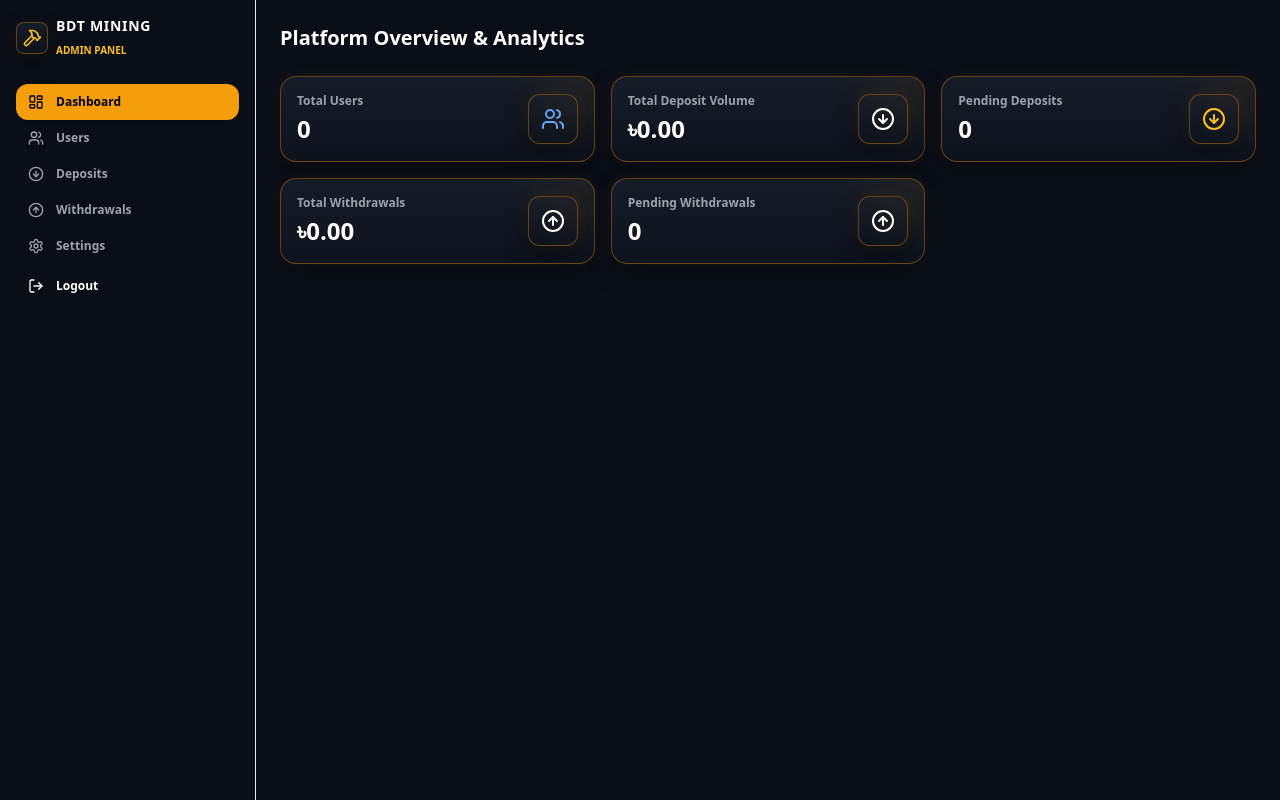
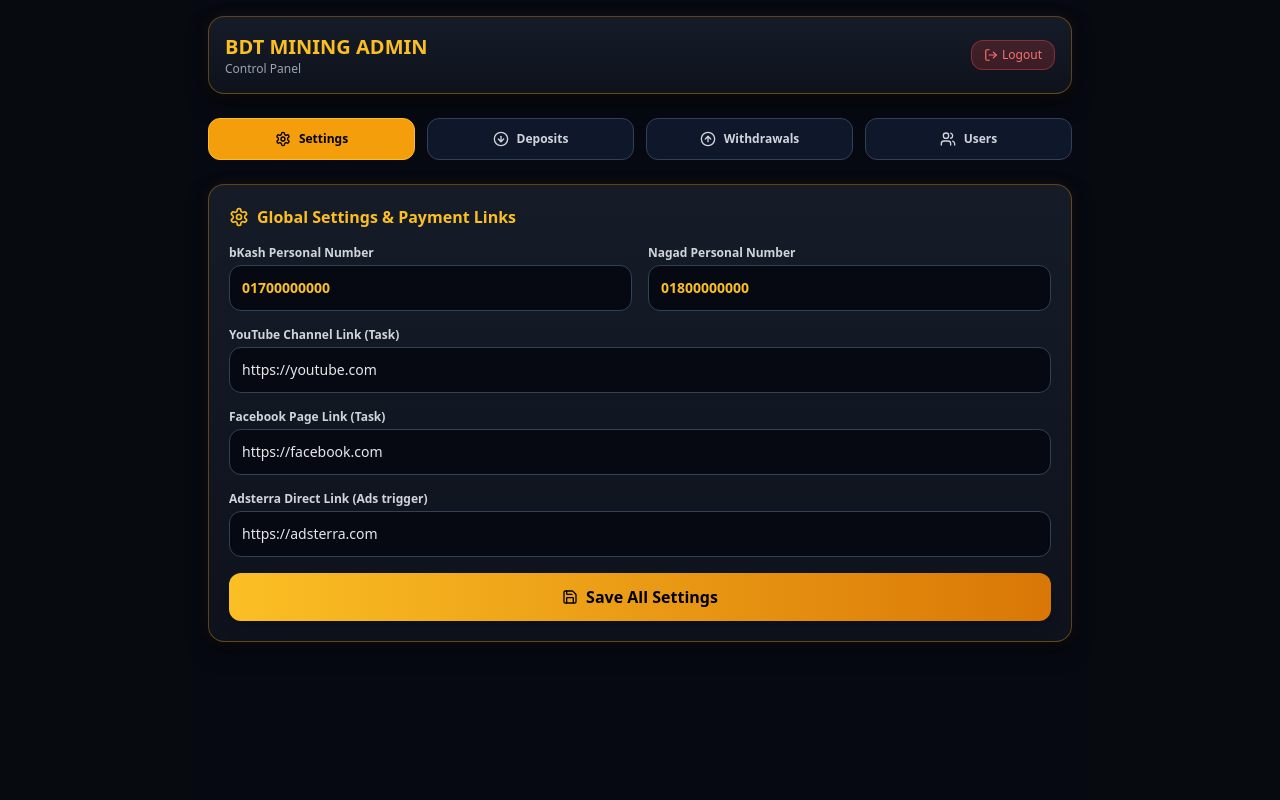
Before and after one commit to saginur45106790-design/bdt-mining, a Next.js app: page /admin in a window 1280 px wide. Built offline with nearby package versions, Linux system fonts and the light colour scheme; no server answers; sample sign-in values are in the browser's storage.

Commit message:
Update Admin credentials and connect real-time admin settings

```diff
--- a/src/pages/admin/index.js
+++ b/src/pages/admin/index.js
@@ -1,61 +1,164 @@
 import React, { useEffect, useState } from 'react';
-import AdminLayout from '@/components/admin/AdminLayout';
-import GlassCard from '@/components/ui/GlassCard';
-import { Users, ArrowDownCircle, ArrowUpCircle, Cpu } from 'lucide-react';
+import { useRouter } from 'next/router';
+import { Settings, Users, ArrowDownCircle, ArrowUpCircle, LogOut, Save } from 'lucide-react';
 
 export default function AdminDashboard() {
-  const [stats, setStats] = useState({
-    totalUsers: 0,
-    totalDeposits: '0.00',
-    pendingDeposits: 0,
-    totalWithdrawals: '0.00',
-    pendingWithdrawals: 0,
+  const router = useRouter();
+  const [tab, setTab] = useState('settings');
+  const [settings, setSettings] = useState({
+    bkashNumber: '',
+    nagadNumber: '',
+    youtubeLink: '',
+    facebookLink: '',
+    adsterraLink: ''
   });
+  const [msg, setMsg] = useState('');
 
   useEffect(() => {
     const token = localStorage.getItem('adminToken');
-    fetch('/api/admin/stats', {
-      headers: { Authorization: `Bearer ${token}` },
-    })
-      .then((res) => res.json())
-      .then((data) => {
-        if (data.totalUsers !== undefined) setStats(data);
-      })
-      .catch(() => {});
+    if (!token) {
+      router.push('/admin/login');
+      return;
+    }
+    fetchSettings();
   }, []);
 
-  const cards = [
-    { label: 'Total Users', value: stats.totalUsers, icon: Users, color: 'text-blue-400' },
-    { label: 'Total Deposit Volume', value: `৳${stats.totalDeposits}`, icon: ArrowDownCircle, color: 'text-activeGreen' },
-    { label: 'Pending Deposits', value: stats.pendingDeposits, icon: ArrowDownCircle, color: 'text-amber-400' },
-    { label: 'Total Withdrawals', value: `৳${stats.totalWithdrawals}`, icon: ArrowUpCircle, color: 'text-statusPurple' },
-    { label: 'Pending Withdrawals', value: stats.pendingWithdrawals, icon: ArrowUpCircle, color: 'text-lockedRed' },
-  ];
+  const fetchSettings = async () => {
+    try {
+      const res = await fetch('/api/admin/settings');
+      const data = await res.json();
+      setSettings(data);
+    } catch (e) {}
+  };
+
+  const handleSaveSettings = async (e) => {
+    e.preventDefault();
+    const token = localStorage.getItem('adminToken');
+    setMsg('Saving settings...');
+    try {
+      const res = await fetch('/api/admin/settings', {
+        method: 'POST',
+        headers: {
+          'Content-Type': 'application/json',
+          'Authorization': `Bearer ${token}`
+        },
+        body: JSON.stringify(settings)
+      });
+      if (res.ok) {
+        setMsg('✅ All settings saved & live on user app!');
+      } else {
+        setMsg('❌ Failed to save settings');
+      }
+    } catch (e) {
+      setMsg('❌ Error updating settings');
+    }
+  };
+
+  const logout = () => {
+    localStorage.removeItem('adminToken');
+    router.push('/admin/login');
+  };
 
   return (
-    <AdminLayout>
-      <div className="space-y-6">
-        <h2 className="text-xl font-extrabold text-white">Platform Overview & Analytics</h2>
+    <div className="min-h-screen bg-[#060911] text-white p-4 max-w-4xl mx-auto pb-20">
+      <div className="flex items-center justify-between p-4 bg-[#0F172A] border border-amber-500/30 rounded-2xl mb-6 shadow-xl">
+        <div>
+          <h1 className="text-xl font-bold text-amber-400">BDT MINING ADMIN</h1>
+          <p className="text-xs text-gray-400">Control Panel</p>
+        </div>
+        <button onClick={logout} className="px-3 py-1.5 text-xs bg-red-500/20 text-red-400 border border-red-500/40 rounded-xl flex items-center gap-1">
+          <LogOut className="w-3.5 h-3.5" /> Logout
+        </button>
+      </div>
 
-        <div className="grid grid-cols-1 sm:grid-cols-2 lg:grid-cols-3 gap-4">
-          {cards.map((c) => {
-            const Icon = c.icon;
-            return (
-              <GlassCard key={c.label}>
-                <div className="flex items-center justify-between">
-                  <div>
-                    <span className="text-xs text-gray-400 font-semibold block">{c.label}</span>
-                    <h3 className="text-2xl font-extrabold text-white mt-1">{c.value}</h3>
-                  </div>
-                  <div className={`p-3 rounded-xl bg-darkBg border border-amber-500/50/20 ${c.color}`}>
-                    <Icon className="w-6 h-6" />
-                  </div>
-                </div>
-              </GlassCard>
-            );
-          })}
+      <div className="grid grid-cols-2 md:grid-cols-4 gap-3 mb-6">
+        <button onClick={() => setTab('settings')} className={`p-3 rounded-xl border text-xs font-bold flex items-center gap-2 justify-center ${tab==='settings' ? 'bg-amber-500 text-black border-amber-400' : 'bg-slate-900 border-slate-700 text-gray-300'}`}>
+          <Settings className="w-4 h-4" /> Settings
+        </button>
+        <button onClick={() => setTab('deposits')} className={`p-3 rounded-xl border text-xs font-bold flex items-center gap-2 justify-center ${tab==='deposits' ? 'bg-amber-500 text-black border-amber-400' : 'bg-slate-900 border-slate-700 text-gray-300'}`}>
+          <ArrowDownCircle className="w-4 h-4" /> Deposits
+        </button>
+        <button onClick={() => setTab('withdrawals')} className={`p-3 rounded-xl border text-xs font-bold flex items-center gap-2 justify-center ${tab==='withdrawals' ? 'bg-amber-500 text-black border-amber-400' : 'bg-slate-900 border-slate-700 text-gray-300'}`}>
+          <ArrowUpCircle className="w-4 h-4" /> Withdrawals
+        </button>
+        <button onClick={() => setTab('users')} className={`p-3 rounded-xl border text-xs font-bold flex items-center gap-2 justify-center ${tab==='users' ? 'bg-amber-500 text-black border-amber-400' : 'bg-slate-900 border-slate-700 text-gray-300'}`}>
+          <Users className="w-4 h-4" /> Users
+        </button>
+      </div>
+
+      {tab === 'settings' && (
+        <div className="p-5 bg-[#0F172A] border border-amber-500/30 rounded-2xl space-y-4">
+          <h2 className="text-base font-bold text-amber-400 flex items-center gap-2">
+            <Settings className="w-5 h-5" /> Global Settings & Payment Links
+          </h2>
+          {msg && <div className="p-3 text-xs bg-amber-500/20 border border-amber-500/40 text-amber-300 rounded-xl">{msg}</div>}
+
+          <form onSubmit={handleSaveSettings} className="space-y-4">
+            <div className="grid grid-cols-1 md:grid-cols-2 gap-4">
+              <div>
+                <label className="text-xs font-bold text-gray-300 mb-1 block">bKash Personal Number</label>
+                <input
+                  type="text"
+                  value={settings.bkashNumber || ''}
+                  onChange={(e) => setSettings({ ...settings, bkashNumber: e.target.value })}
+                  placeholder="017XXXXXXXX"
+                  className="w-full p-3 bg-[#060911] border border-slate-700 rounded-xl text-sm text-amber-400 font-bold outline-none"
+                />
+              </div>
+              <div>
+                <label className="text-xs font-bold text-gray-300 mb-1 block">Nagad Personal Number</label>
+                <input
+                  type="text"
+                  value={settings.nagadNumber || ''}
+                  onChange={(e) => setSettings({ ...settings, nagadNumber: e.target.value })}
+                  placeholder="018XXXXXXXX"
+                  className="w-full p-3 bg-[#060911] border border-slate-700 rounded-xl text-sm text-amber-400 font-bold outline-none"
+                />
+              </div>
+            </div>
+
+            <div>
+              <label className="text-xs font-bold text-gray-300 mb-1 block">YouTube Channel Link (Task)</label>
+              <input
+                type="text"
+                value={settings.youtubeLink || ''}
+                onChange={(e) => setSettings({ ...settings, youtubeLink: e.target.value })}
+                className="w-full p-3 bg-[#060911] border border-slate-700 rounded-xl text-sm text-gray-200 outline-none"
+              />
+            </div>
+
+            <div>
+              <label className="text-xs font-bold text-gray-300 mb-1 block">Facebook Page Link (Task)</label>
+              <input
+                type="text"
+                value={settings.facebookLink || ''}
+                onChange={(e) => setSettings({ ...settings, facebookLink: e.target.value })}
+                className="w-full p-3 bg-[#060911] border border-slate-700 rounded-xl text-sm text-gray-200 outline-none"
+              />
+            </div>
+
+            <div>
+              <label className="text-xs font-bold text-gray-300 mb-1 block">Adsterra Direct Link (Ads trigger)</label>
+              <input
+                type="text"
+                value={settings.adsterraLink || ''}
+                onChange={(e) => setSettings({ ...settings, adsterraLink: e.target.value })}
+                className="w-full p-3 bg-[#060911] border border-slate-700 rounded-xl text-sm text-gray-200 outline-none"
+              />
+            </div>
+
+            <button type="submit" className="w-full py-3 bg-gradient-to-r from-amber-400 to-amber-600 text-black font-extrabold rounded-xl shadow-lg flex items-center justify-center gap-2">
+              <Save className="w-4 h-4" /> Save All Settings
+            </button>
+          </form>
         </div>
-      </div>
-    </AdminLayout>
+      )}
+
+      {tab !== 'settings' && (
+        <div className="p-8 text-center bg-[#0F172A] border border-slate-800 rounded-2xl text-gray-400 text-sm">
+          No pending requests in {tab} queue right now.
+        </div>
+      )}
+    </div>
   );
 }
--- a/src/pages/admin/login.js
+++ b/src/pages/admin/login.js
@@ -1,83 +1,80 @@
 import React, { useState } from 'react';
 import { useRouter } from 'next/router';
-import { Hammer, Lock, Phone } from 'lucide-react';
+import { Lock, Phone, ShieldCheck } from 'lucide-react';
 
 export default function AdminLogin() {
-  const router = useRouter();
   const [phone, setPhone] = useState('');
   const [password, setPassword] = useState('');
   const [error, setError] = useState('');
   const [loading, setLoading] = useState(false);
+  const router = useRouter();
 
-  const handleSubmit = async (e) => {
+  const handleLogin = async (e) => {
     e.preventDefault();
+    setLoading(true);
     setError('');
-    setLoading(true);
 
     try {
-      const res = await fetch('/api/auth/login', {
+      const res = await fetch('/api/admin/login', {
         method: 'POST',
         headers: { 'Content-Type': 'application/json' },
-        body: JSON.stringify({ phone, password }),
+        body: JSON.stringify({ phone, password })
       });
+      const data = await res.json();
 
-      const data = await res.json();
-      if (!res.ok) throw new Error(data.error || 'Login failed');
-      if (data.user?.role !== 'ADMIN') throw new Error('Access denied: Not an Admin');
-
-      localStorage.setItem('adminToken', data.token);
-      router.push('/admin');
+      if (data.success) {
+        localStorage.setItem('adminToken', data.token);
+        router.push('/admin');
+      } else {
+        setError(data.message || 'Invalid Login Credentials');
+      }
     } catch (err) {
-      setError(err.message);
+      setError('Connection Error');
     } finally {
       setLoading(false);
     }
   };
 
   return (
-    <div className="min-h-screen bg-darkBg flex items-center justify-center p-4">
-      <div className="w-full max-w-sm bg-navyCard border border-amber-500/50/30 rounded-2xl p-6 shadow-2xl">
-        <div className="text-center mb-6">
-          <div className="w-12 h-12 rounded-2xl bg-amber-500/10 border border-amber-500/50/30 flex items-center justify-center mx-auto mb-2 text-amber-400">
-            <Hammer className="w-6 h-6" />
+    <div className="min-h-screen bg-[#070A0F] flex items-center justify-center p-4 text-white">
+      <div className="w-full max-w-md p-6 rounded-2xl bg-[#0F172A] border border-amber-500/40 shadow-2xl space-y-6">
+        <div className="text-center space-y-2">
+          <div className="w-16 h-16 mx-auto rounded-2xl bg-amber-500/10 border border-amber-500/40 flex items-center justify-center text-amber-400">
+            <ShieldCheck className="w-8 h-8" />
           </div>
-          <h2 className="text-lg font-bold text-white">BDT MINING ADMIN</h2>
+          <h1 className="text-2xl font-extrabold text-amber-400">BDT MINING ADMIN</h1>
           <p className="text-xs text-gray-400">Secure Administrative Console</p>
         </div>
 
-        {error && (
-          <div className="bg-lockedRed/10 border border-lockedRed/30 text-lockedRed text-xs font-semibold p-2.5 rounded-xl mb-4 text-center">
-            {error}
-          </div>
-        )}
+        {error && <div className="p-3 text-xs bg-red-500/20 border border-red-500/50 text-red-400 rounded-xl text-center">{error}</div>}
 
-        <form onSubmit={handleSubmit} className="space-y-3.5 text-xs">
+        <form onSubmit={handleLogin} className="space-y-4">
           <div>
-            <label className="text-gray-300 block mb-1 font-semibold">Admin Phone Number</label>
+            <label className="text-xs text-gray-300 font-bold mb-1 block">Admin Phone Number</label>
             <div className="relative">
-              <Phone className="w-4 h-4 text-gray-400 absolute left-3 top-1/2 -translate-y-1/2" />
+              <Phone className="w-4 h-4 absolute left-3 top-3.5 text-amber-400" />
               <input
                 type="text"
-                placeholder="01XXXXXXXXX"
                 value={phone}
                 onChange={(e) => setPhone(e.target.value)}
+                placeholder="01798147447"
                 required
-                className="w-full glass-input rounded-xl py-2.5 pl-10 pr-3 text-xs"
+                className="w-full pl-10 pr-4 py-3 bg-[#070A0F] border border-slate-700 rounded-xl text-sm focus:border-amber-400 outline-none text-white"
               />
             </div>
           </div>
 
           <div>
-            <label className="text-gray-300 block mb-1 font-semibold">Admin Password</label>
+            <label className="text-xs text-gray-300 font-bold mb-1 block">Admin Password</label>
             <div className="relative">
-              <Lock className="w-4 h-4 text-gray-400 absolute left-3 top-1/2 -translate-y-1/2" />
+              <Lock className="w-4 h-4 absolute left-3 top-3.5 text-amber-400" />
               <input
                 type="password"
-                placeholder="••••••••"
                 value={password}
                 onChange={(e) => setPassword(e.target.value)}
+                placeholder="••••••••"
                 required
-                className="w-full glass-input rounded-xl py-2.5 pl-10 pr-3 text-xs"
+                className="w-full pl-10 pr-4 py-3 bg-[#070A0F] border border-slate-700 rounded-xl text-sm focus:border-amber-400 outline-none text-white"
               />
             </div>
           </div>
@@ -85,7 +82,7 @@ export default function AdminLogin() {
           <button
             type="submit"
             disabled={loading}
-            className="w-full py-3 bg-gradient-to-r from-goldPrimary to-goldHover text-black font-bold text-xs rounded-xl shadow-lg active:scale-95 transition-all mt-2"
+            className="w-full py-3 bg-gradient-to-r from-amber-400 to-amber-600 text-black font-extrabold rounded-xl shadow-lg hover:brightness-110 active:scale-95 transition-all text-sm"
           >
             {loading ? 'Authenticating...' : 'Access Admin Dashboard'}
           </button>
--- a/src/pages/api/admin/settings.js
+++ b/src/pages/api/admin/settings.js
@@ -1,24 +1,31 @@
-import prisma from '@/lib/prisma';
-import { verifyToken } from '@/lib/auth';
+import fs from 'fs';
+import path from 'path';
 
-export default async function handler(req, res) {
-  if (req.method !== 'POST') return res.status(405).end();
+const settingsFile = path.join(process.cwd(), 'admin-settings.json');
 
-  const token = req.headers.authorization?.split(' ')[1];
-  const payload = verifyToken(token);
-  if (!payload || payload.role !== 'ADMIN') return res.status(403).json({ error: 'Forbidden' });
+export default function handler(req, res) {
+  if (req.method === 'GET') {
+    if (fs.existsSync(settingsFile)) {
+      const data = JSON.parse(fs.readFileSync(settingsFile, 'utf8'));
+      return res.status(200).json(data);
+    }
+    return res.status(200).json({
+      bkashNumber: '01700000000',
+      nagadNumber: '01800000000',
+      youtubeLink: 'https://youtube.com',
+      facebookLink: 'https://facebook.com',
+      adsterraLink: 'https://adsterra.com'
+    });
+  }
 
-  const { bkashNumber, nagadNumber, youtubeLink, facebookLink, adsterraDirectLink } = req.body;
+  if (req.method === 'POST') {
+    const authHeader = req.headers.authorization;
+    if (authHeader !== 'Bearer admin-token-bdt-mining-2026-secret-key') {
+      return res.status(403).json({ message: 'Unauthorized' });
+    }
+    fs.writeFileSync(settingsFile, JSON.stringify(req.body, null, 2));
+    return res.status(200).json({ success: true, message: 'Settings updated successfully!' });
+  }
 
-  try {
-    const settings = await prisma.systemSettings.upsert({
-      where: { id: 1 },
-      update: { bkashNumber, nagadNumber, youtubeLink, facebookLink, adsterraDirectLink },
-      create: { bkashNumber, nagadNumber, youtubeLink, facebookLink, adsterraDirectLink },
-    });
-
-    return res.status(200).json(settings);
-  } catch (err) {
-    return res.status(500).json({ error: 'Failed to save settings' });
-  }
+  return res.status(405).end();
 }
--- /dev/null
+++ b/src/pages/api/settings.js
@@ -0,0 +1,17 @@
+import fs from 'fs';
+import path from 'path';
+
+export default function handler(req, res) {
+  const settingsFile = path.join(process.cwd(), 'admin-settings.json');
+  if (fs.existsSync(settingsFile)) {
+    const data = JSON.parse(fs.readFileSync(settingsFile, 'utf8'));
+    return res.status(200).json(data);
+  }
+  return res.status(200).json({
+    bkashNumber: '01700000000',
+    nagadNumber: '01800000000',
+    youtubeLink: 'https://youtube.com',
+    facebookLink: 'https://facebook.com',
+    adsterraLink: 'https://adsterra.com'
+  });
+}
```
Also changed, not shown: src/pages/api/admin/login.js (added, +14 -0 lines).
